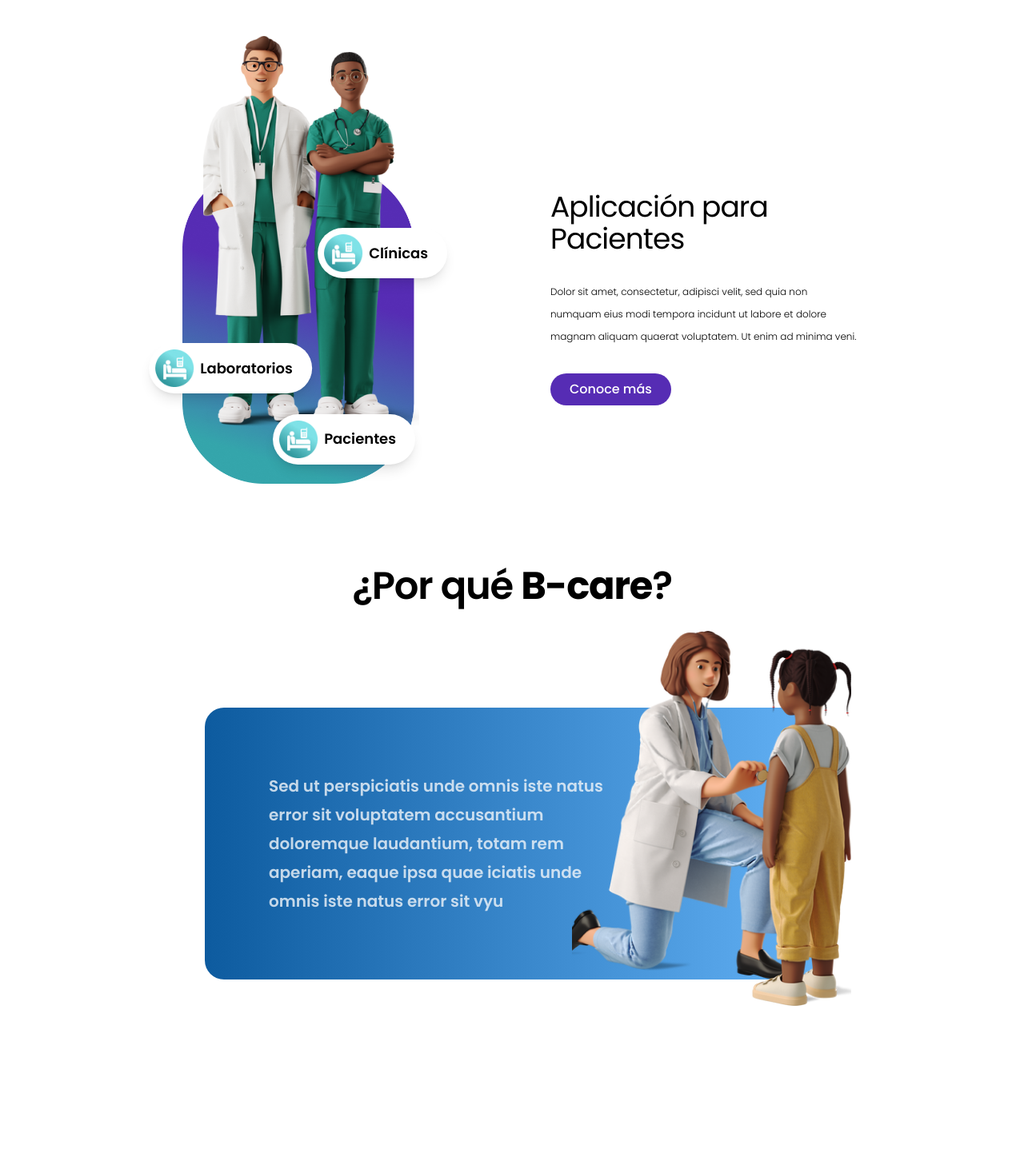
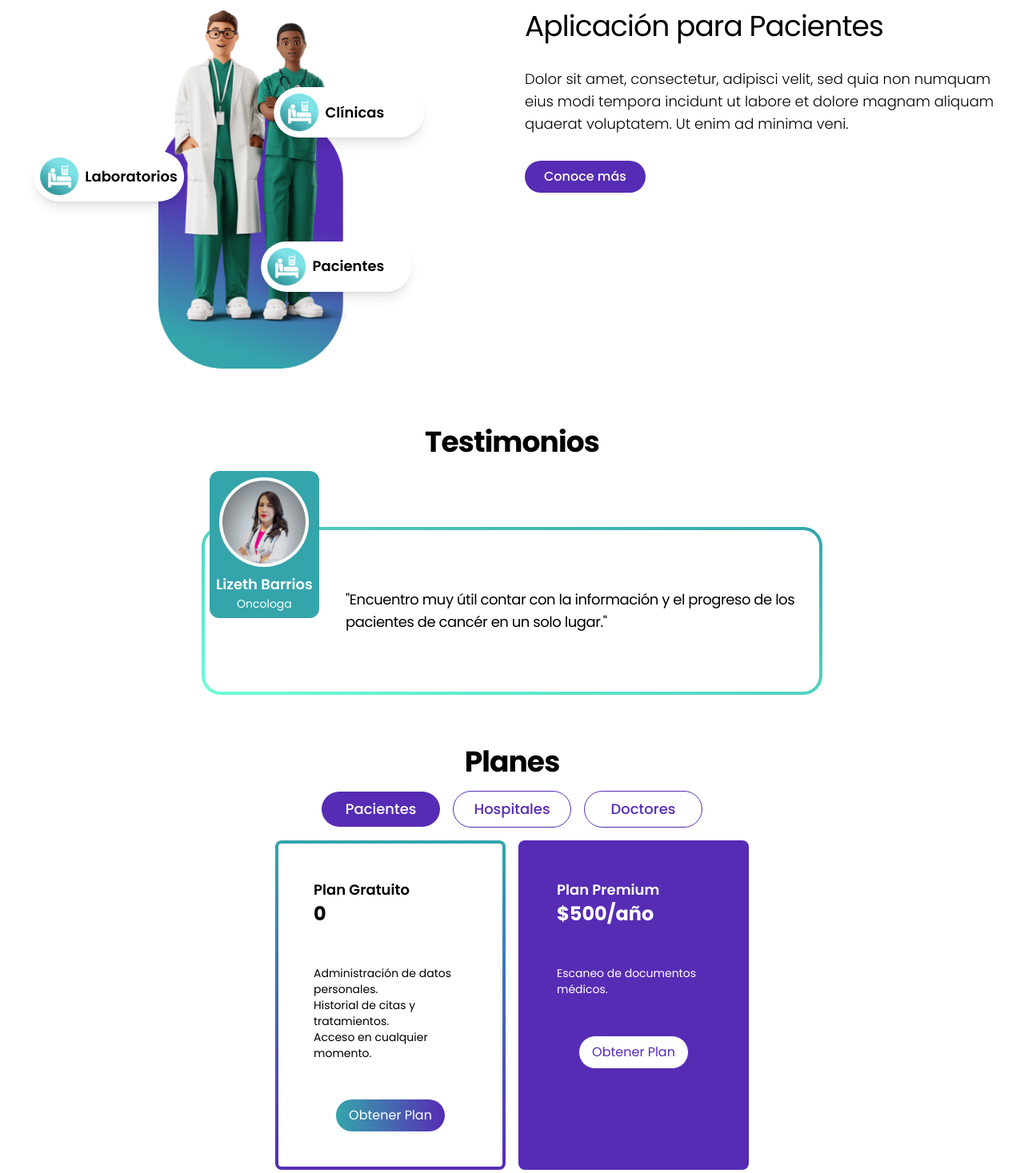
Before and after one commit to obedvs/bcare-summit, a Next.js app: page / in a window 1280 px wide. Shown: the part 863-2330 px from the top of the page at 80% size. Built offline with nearby package versions, Linux system fonts and the light colour scheme.

Commit message:
Responsive corrections

```diff
--- a/src/app/globals.css
+++ b/src/app/globals.css
@@ -3,7 +3,7 @@
 @tailwind utilities;
 
 .swiper {
-  min-width: 340px;
+  min-width: 300px;
   max-width: 780px;
   width: 100%;
   height: 280px;
--- a/src/app/page.tsx
+++ b/src/app/page.tsx
@@ -11,10 +11,10 @@
     <main className="w-full grid">
       <Hero />
       <Services />
+      <Testimonial />
+      <Pricing />
       <Reasons />
       <Chatbot  />
-      <Testimonial />
-      <Pricing />
       <Roadmap />
     </main>
   );
--- a/src/components/hero.tsx
+++ b/src/components/hero.tsx
@@ -3,14 +3,14 @@
 const Hero = () => {
   return (
     <section className="relative overflow-hidden">
-      <div className="absolute size-[700px] -right-[6rem] -top-[6rem] bg-gradient-to-bl from-[#6DFFD6] to-[#34A5AB] rounded-full overflow-clip" >
+      <div className="absolute size-[700px] -right-[6rem] -top-[6rem] bg-gradient-to-bl from-[#6DFFD6] to-[#34A5AB] rounded-full overflow-clip md:block hidden" >
         <Image src="/hero.png" width={700} height={700} alt="B-Care" className="size-full -ml-12" />
       </div>
       <div className="container mx-auto">
-        <div className="relative max-w-7xl mx-auto px-4 sm:px-6 lg:px-8">
+        <div className="relative mx-auto px-4 sm:px-6 lg:px-8">
           <div className="pt-48 pb-36 md:pt-80 md:pb-48">
             <div className="text-start mb-6">
-              <h1 className="text-5xl font-extrabold tracking-tight sm:text-7xl drop-shadow drop-shadow-w">
+              <h1 className="text-4xl font-extrabold tracking-tight sm:text-6xl drop-shadow drop-shadow-w">
                 ¡Bienvenido/a a <br /> B-Care!
               </h1>
               <p className="mt-4 max-w-md text-lg sm:text-lg md:mt-5 md:text-xl md:max-w-3xl">
--- a/src/components/pricing.tsx
+++ b/src/components/pricing.tsx
@@ -10,67 +10,68 @@
       {
         id: 1,
         title: "Plan Gratuito",
-        price: 0,
+        price: "0",
         description: [
-          "Lorem ipsum dolor sit amet consectetur adipisicing elit.",
-          "Lorem ipsum dolor sit amet consectetur adipisicing elit.",
+          "Administración de datos personales.",
+          "Historial de citas y tratamientos.",
+          "Acceso en cualquier momento.",
         ],
       },
       {
         id: 2,
         title: "Plan Premium",
-        price: 200,
-        description: [
-          "Lorem ipsum dolor sit amet consectetur adipisicing elit.",
-          "Lorem ipsum dolor sit amet consectetur adipisicing elit.",
-        ],
+        price: "$500/año",
+        description: ["Escaneo de documentos médicos."],
       },
     ],
   },
   {
     id: 2,
-    title: "Clinicas",
+    title: "Hospitales",
     plans: [
       {
         id: 1,
         title: "Plan Estándar",
-        price: 100,
+        price: "$100,000/año",
         description: [
-          "Lorem ipsum dolor sit amet consectetur adipisicing elit.",
-          "Lorem ipsum dolor sit amet consectetur adipisicing elit.",
+          "Acceso a IA",
+          "Número limitado de pacientes.",
+          "Número limitado de doctores.",
+          "Soporte 24/7.",
         ],
       },
       {
         id: 2,
         title: "Plan Premium",
-        price: 300,
+        price: "Contactar",
         description: [
-          "Lorem ipsum dolor sit amet consectetur adipisicing elit.",
-          "Lorem ipsum dolor sit amet consectetur adipisicing elit.",
+          "Acceso a todos los pacientes necesarios.",
+          "Acceso a todos los doctores necesarios.",
         ],
       },
     ],
   },
   {
     id: 3,
-    title: "Laboratorios",
+    title: "Doctores",
     plans: [
       {
         id: 1,
         title: "Plan Estándar",
-        price: 100,
+        price: "0",
         description: [
-          "Lorem ipsum dolor sit amet consectetur adipisicing elit.",
-          "Lorem ipsum dolor sit amet consectetur adipisicing elit.",
+          "Oportunidad de provar la plataforma.",
+          "Numero limitado de pacientes.",
+          "Acceso a IA",
         ],
       },
       {
         id: 2,
         title: "Plan Premium",
-        price: 300,
+        price: "Contactar",
         description: [
-          "Lorem ipsum dolor sit amet consectetur adipisicing elit.",
-          "Lorem ipsum dolor sit amet consectetur adipisicing elit.",
+          "Acceso a todos los pacientes necesarios.",
+          "Soporte 24/7.",
         ],
       },
     ],
@@ -81,15 +82,15 @@
   const [selectedPlan, setSelectedPlan] = useState(1);
 
   return (
-    <section className="relative container mx-auto px-2 py-12 grid place-items-center">
+    <section className="relative container mx-auto px-2 py-8 grid place-items-center">
       <h2 className="text-2xl font-bold tracking-tight sm:text-4xl text-center mb-4">
         Planes
       </h2>
-      <div className="flex gap-x-4 mb-4">
+      <div className="flex flex-col md:flex-row justify-center items-center gap-4 mb-4">
         {planes.map((plan, index) => (
           <button
             key={index}
-            className={` py-2 px-4 rounded-3xl font-medium  text-xl ${
+            className={`min-w-[147.95px] flex items-center justify-center py-2 px-4 rounded-3xl font-medium text-lg ${
               selectedPlan === plan.id
                 ? "bg-[#562CB4] text-white"
                 : "border border-[#562CB4] text-[#562CB4]"
@@ -101,13 +102,13 @@
         ))}
       </div>
       <div className="flex md:flex-row flex-col gap-4">
-        <article className="bg-gradient-to-t from-[#562CB4] to-[#34A5AB] rounded-lg p-1 text-black max-w-96">
+        <article className="bg-gradient-to-t from-[#562CB4] to-[#34A5AB] rounded-lg p-1 text-black w-full max-w-72">
           <div className="bg-white w-full rounded-[4px] p-11 flex flex-col">
             <h3 className="text-lg font-semibold">
               {planes[selectedPlan - 1].plans[0].title}
             </h3>
-            <p className="text-4xl font-bold mb-12">
-              ${planes[selectedPlan - 1].plans[0].price}
+            <p className="text-2xl font-bold mb-12">
+              {planes[selectedPlan - 1].plans[0].price}
             </p>
             <ul>
               {planes[selectedPlan - 1].plans[0].description.map(
@@ -118,14 +119,18 @@
                 )
               )}
             </ul>
-            <button className="py-2 px-4 bg-gradient-to-l from-[#562CB4] to-[#34A5AB] text-white rounded-3xl self-center mt-12">Obtener Plan</button>
+            <button className="py-2 px-4 bg-gradient-to-l from-[#562CB4] to-[#34A5AB] text-white rounded-3xl self-center mt-12">
+              Obtener Plan
+            </button>
           </div>
         </article>
-        <article className="bg-[#562CB4] rounded-lg p-12 text-white max-w-96 flex flex-col">
+        <article className="bg-[#562CB4] rounded-lg p-12 text-white w-full max-w-72 flex flex-col">
           <h3 className="text-lg font-semibold">
             {planes[selectedPlan - 1].plans[1].title}
           </h3>
-          <p className="text-4xl font-bold mb-12">${planes[selectedPlan - 1].plans[1].price}</p>
+          <p className="text-2xl font-bold mb-12">
+            {planes[selectedPlan - 1].plans[1].price}
+          </p>
           <ul>
             {planes[selectedPlan - 1].plans[1].description.map(
               (item, index) => (
@@ -135,7 +140,9 @@
               )
             )}
           </ul>
-          <button className="py-2 px-4 bg-white border border-[#562CB4] text-[#562CB4] rounded-3xl self-center mt-12">Obtener Plan</button>
+          <button className="py-2 px-4 bg-white border border-[#562CB4] text-[#562CB4] rounded-3xl self-center mt-12">
+            Obtener Plan
+          </button>
         </article>
       </div>
     </section>
--- a/src/components/reasons.tsx
+++ b/src/components/reasons.tsx
@@ -2,11 +2,11 @@
 
 const Reasons = () => {
   return (
-    <section className="py-16">
-        <h1 className="text-6xl font-semibold tracking-tight sm:text-5xl text-center">¿Por qué <span className="font-bold">B-care</span>?</h1>
-        <article className="w-[60%] relative mx-auto mt-32 mb-24 rounded-3xl bg-gradient-to-r to-[#63b1f5] from-[#0d5b9f] p-20">
-            <p className="w-[70%] text-xl text-slate-100/80 font-semibold leading-9">Sed ut perspiciatis unde omnis iste natus error sit voluptatem  accusantium doloremque laudantium, totam rem aperiam, eaque ipsa quae iciatis unde omnis iste natus error sit vyu</p>
-            <img src="/reasons.png" className="absolute -top-24 -right-10" />
+    <section className="py-4 container mx-auto px-2 md:mb-8">
+        <h2 className="tracking-tight text-2xl sm:text-4xl font-semibold text-center">¿Por qué <span className="font-bold">B-care</span>?</h2>
+        <article className="max-w-3xl w-full relative mx-auto mt-8 md:mt-32 mb-8 rounded-3xl bg-gradient-to-r to-[#63b1f5] from-[#0d5b9f] p-6 md:p-12">
+            <p className="w-full md:w-[70%] text-base md:text-lg text-slate-100/80 font-semibold leading-9">Sed ut perspiciatis unde omnis iste natus error sit voluptatem  accusantium doloremque laudantium, totam rem aperiam, eaque ipsa quae iciatis unde omnis iste natus error sit vyu</p>
+            <Image src="/reasons.png" className="absolute -top-24 -right-10 max-w-[320px] object-contain md:block hidden" width={500} height={500} alt="Reasons" />
         </article>
     </section>
   );
--- a/src/components/roadmap.tsx
+++ b/src/components/roadmap.tsx
@@ -7,12 +7,6 @@
 export default function Roadmap() {
   return (
     <section id="roadmap" className="relative">
-      {/* Section background (needs .relative class on parent and next sibling elements) */}
-      <div
-        className="absolute inset-0 top-1/2 md:mt-24 lg:mt-0 bg-gray-100 pointer-events-none"
-      ></div>
-      <div className="absolute left-0 right-0 bottom-0 m-auto w-px p-px h-20 bg-gray-200 transform translate-y-1/2"></div>
-
       <div className="relative max-w-6xl mx-auto px-4 sm:px-6 flex justify-around">
         <div className="py-6 md:py-10 flex flex-col justify-around">
           {/* Section header */}
--- a/src/components/services.tsx
+++ b/src/components/services.tsx
@@ -1,6 +1,7 @@
 // components/Services.tsx
 "use client"; // Si estás usando la nueva App Router de Next.js
 
+import Image from 'next/image';
 import { useState } from 'react';
 
 // Definimos la interfaz para los tipos de información
@@ -43,52 +44,54 @@
 
   return (
     <section className="pt-12">
-      <h1 className="text-6xl font-semibold tracking-tight sm:text-5xl text-center">
+      <h2 className="text-2xl font-bold tracking-tight sm:text-4xl text-center">
         Nuestros Servicios
-      </h1>
-      <div className="relative flex items-center gap-24 w-[75%] mx-auto py-10">
-        <article className="relative w-full md:w-[45%]">
-          <div className="w-64 h-64 absolute bottom-0 left-1/2 transform -translate-x-1/2"></div>
-          <div className="relative z-10 flex justify-center">
-            <img
+      </h2>
+      <div className="relative grid grid-cols-1 md:grid-cols-2 gap-8 container mx-auto py-10 px-2">
+        <article className="relative w-full flex flex-col md:block items-center gap-4">
+          {/* <div className="w-64 h-64 absolute bottom-0 left-1/2 transform -translate-x-1/2"></div> */}
+          <div className="z-10 md:flex justify-center hidden">
+            <Image
               src="/services.png"
               alt="Doctors"
-              className="h-[35rem] object-contain"
+              className="h-[28rem] object-contain max-w-[320px]"
+              width={500}
+              height={500}
             />
           </div>
 
           {/* Botón Laboratorios */}
           <button
             onClick={() => handleChangeInfo("laboratorios")}
-            className="z-50 text-lg absolute top-96 left-32 bg-white text-black font-semibold rounded-full py-2 pl-2 pr-6 space-x-2 flex items-center shadow-lg transform -translate-x-1/2"
+            className="min-w-[187.67px] z-50 text-lg md:absolute top-44 left-32 bg-white text-black font-semibold rounded-full py-2 px-2 gap-x-2 flex items-center justify-center shadow-lg md:-translate-x-1/2"
           >
-            <img src="/pacient.png" className="w-12" alt="Laboratorios" />
+            <Image src="/pacient.png" className="w-12" alt="Laboratorios" width={52} height={52} />
             <span>Laboratorios</span>
           </button>
 
           {/* Botón Clínicas */}
           <button
             onClick={() => handleChangeInfo("clinicas")}
-            className="z-50 text-lg absolute top-60 right-[-3rem] bg-white text-black font-semibold rounded-full py-2 pl-2 pr-6 space-x-2 flex items-center shadow-lg transform -translate-x-1/2"
+            className="min-w-[187.67px] z-50 text-lg md:absolute top-24 right-0 bg-white text-black font-semibold rounded-full py-2 px-2 gap-x-2 flex items-center justify-start shadow-lg md:-translate-x-1/2"
           >
-            <img src="/pacient.png" className="w-12" alt="Clínicas" />
+            <Image src="/pacient.png" className="w-12" alt="Clínicas" width={52} height={52} />
             <span>Clínicas</span>
           </button>
 
           {/* Botón Pacientes */}
           <button
             onClick={() => handleChangeInfo("pacientes")}
-            className="z-50 text-lg absolute bottom-6 right-[-1rem] bg-white text-black font-semibold rounded-full py-2 pl-2 pr-6 space-x-2 flex items-center shadow-lg transform -translate-x-1/2"
+            className="min-w-[187.67px] z-50 text-lg md:absolute bottom-24 right-4 bg-white text-black font-semibold rounded-full py-2 px-2 gap-x-2 flex items-center justify-start shadow-lg md:-translate-x-1/2"
           >
-            <img src="/pacient.png" className="w-12" alt="Pacientes" />
+            <Image src="/pacient.png" className="w-12" alt="Pacientes" width={52} height={52} />
             <span>Pacientes</span>
           </button>
         </article>
 
         {/* Contenido dinámico a la derecha */}
-        <article className="space-y-8 w-[40%] mt-24">
+        <article className="space-y-8 w-full">
           <h2 className="text-2xl tracking-tight sm:text-4xl">{info.title}</h2>
-          <p className="text-xs font-light leading-7">{info.description}</p>
+          <p className="text-lg font-light leading-7">{info.description}</p>
           <button className="bg-[#562CB4] py-2 px-6 rounded-3xl font-medium text-white">
             Conoce más
           </button>
--- a/src/components/testimonial.tsx
+++ b/src/components/testimonial.tsx
@@ -14,8 +14,7 @@
     asset: "/barrios.webp",
     title: "Lizeth Barrios",
     subtitle: "Oncologa",
-    content:
-      `"Encuentro muy útil contar con la información y el progreso de los pacientes de cancér en un solo lugar."`,
+    content: `"Encuentro muy útil contar con la información y el progreso de los pacientes de cancér en un solo lugar."`,
   },
   {
     asset: "/vega.webp",
@@ -27,14 +26,16 @@
 
 const Testimonial = () => {
   return (
-    <section className="relative container mx-auto px-2 py-12 grid place-items-center">
+    <section className="relative container mx-auto px-2 py-8 grid place-items-center">
       <h2 className="text-2xl font-bold tracking-tight sm:text-4xl text-center mb-4">
         Testimonios
       </h2>
       <Swiper className="mySwiper">
         {cards.map((card, index) => (
           <SwiperSlide key={index}>
-            <div className="bg-[#34A5AB] rounded-3xl absolute top-0 left-3 flex flex-col justify-evenly items-center p-4 text-white">
+            <div className="bg-gradient-to-tr from-[#6DFFD6] to-[#34A5AB] rounded-3xl p-1 h-3/4">
+              <div className="bg-white rounded-[20px] h-full w-full md:pl-44 p-2 flex items-center justify-center">
+                <div className="bg-[#34A5AB] rounded-[12px] md:absolute top-0 left-3 flex flex-col h-full md:h-auto justify-evenly items-center p-2 text-white mr-2">
                   <div className="rounded-full bg-white size-20 md:size-28 mb-2 p-1">
                     <Image
                       src={card.asset}
@@ -44,12 +45,12 @@
                       className="rounded-full object-top"
                     />
                   </div>
-              <h3 className="text-base md:text-lg font-semibold">{card.title}</h3>
+                  <h3 className="text-sm sm:text-base md:text-lg font-semibold text-nowrap">
+                    {card.title}
+                  </h3>
                   <p className="text-xs md:text-sm">{card.subtitle}</p>
                 </div>
-            <div className="bg-gradient-to-tr from-[#6DFFD6] to-[#34A5AB] rounded-3xl p-1 h-3/4">
-              <div className="bg-white rounded-[20px] h-full w-full pl-[152px] md:pl-44 pr-2 flex items-center justify-center">
-                <p className="text-base md:text-lg tracking-tight">
+                <p className="text-xs sm:text-base md:text-lg tracking-tight">
                   {card.content}
                 </p>
               </div>
```
Also changed, not shown: src/components/chatbot.tsx (+4 -7 lines). Lines whose indentation alone changed are shown as unchanged.
